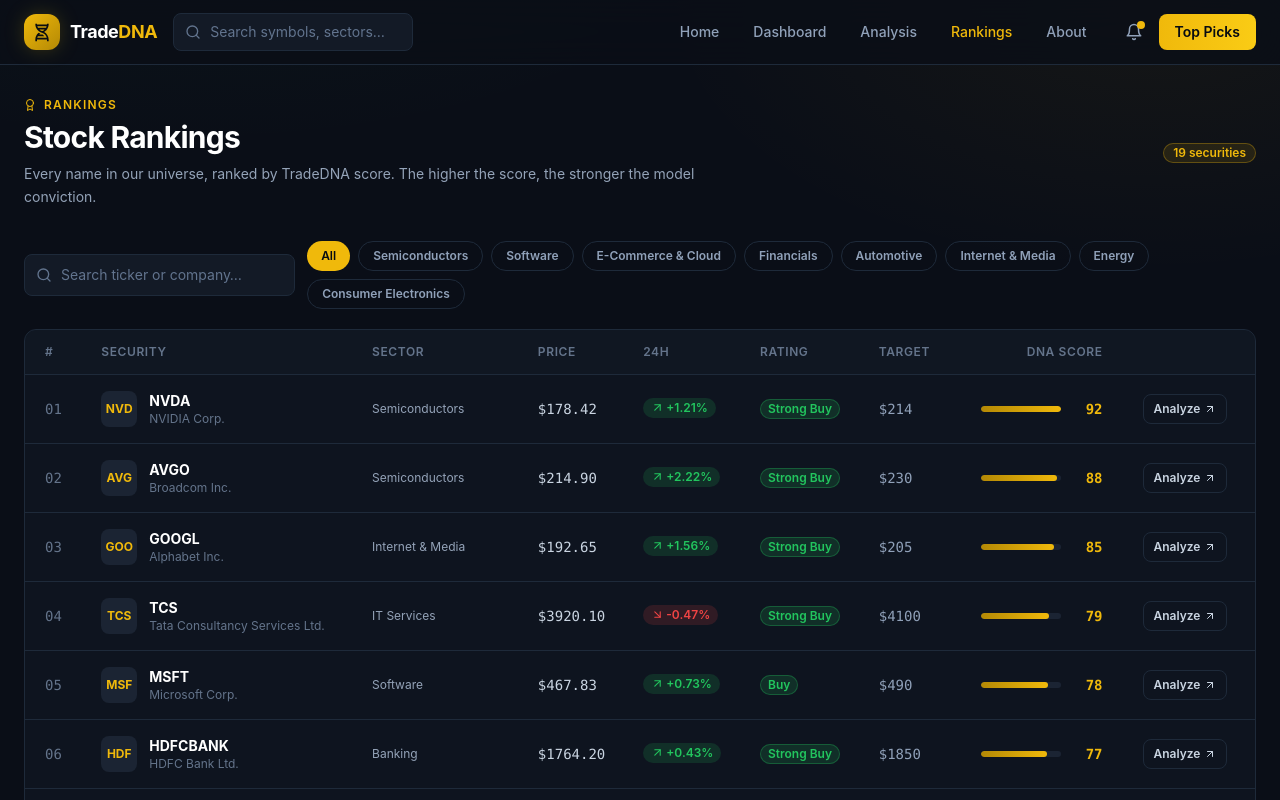
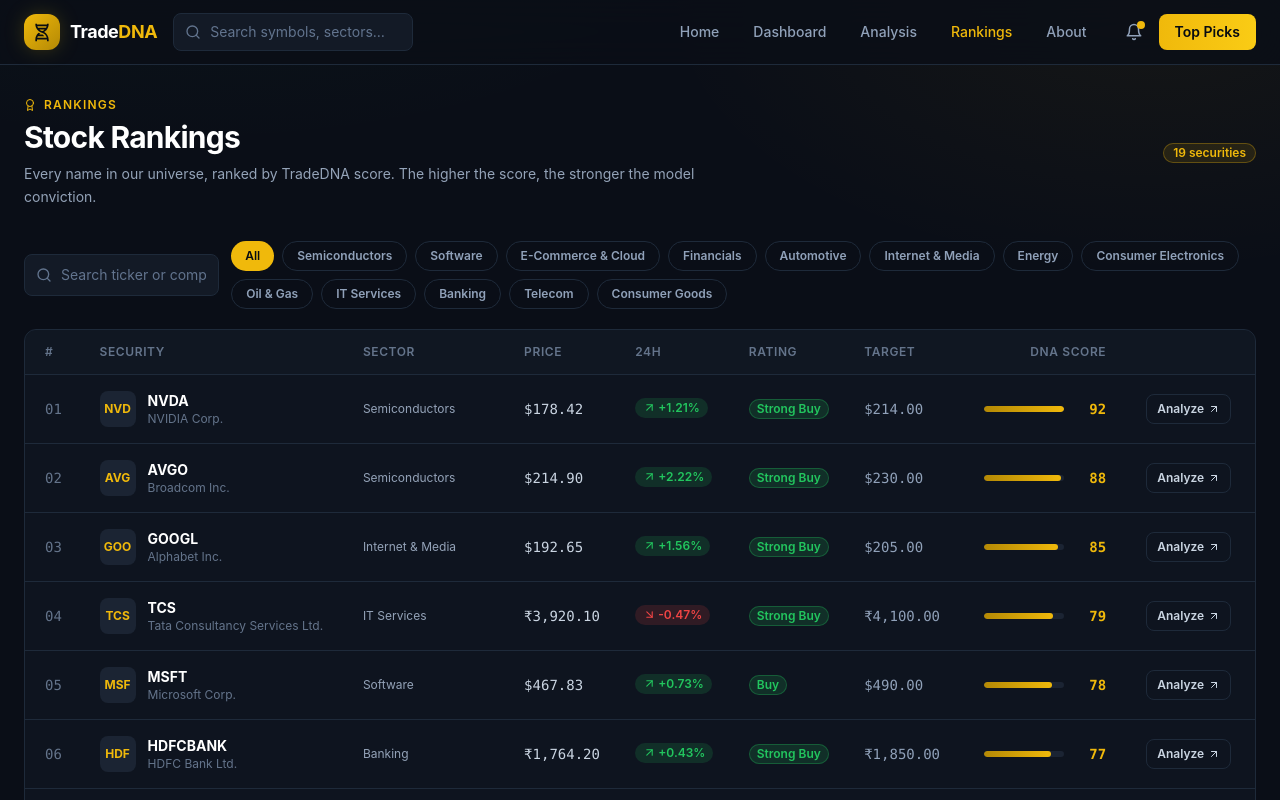
Before and after one commit to Seelam-Mohith/Trade-DNA, a React (Vite) app: page /rankings in a window 1280 px wide. Shown: the top 800 px of the page. Built offline with nearby package versions, Linux system fonts and the light colour scheme; no server answers.

Commit message:
Show currency-aware prices across the app

```diff
--- a/index.html
+++ b/index.html
@@ -6,7 +6,7 @@
     <meta name="viewport" content="width=device-width, initial-scale=1.0" />
     <meta name="description" content="TradeDNA — AI-powered stock recommendations and market analytics." />
     <meta name="theme-color" content="#0a0e17" />
-    <title>TradeDNA — AI Stock Intelligence</title>
+    <title>TradeDNA</title>
   </head>
   <body>
     <div id="root"></div>
--- a/src/pages/Dashboard.jsx
+++ b/src/pages/Dashboard.jsx
@@ -8,6 +8,7 @@
   FiArrowRight,
 } from 'react-icons/fi'
 import { getPortfolio, getStocks } from '../services/api.js'
+import { formatPrice } from '../utils/format.js'
 import PageHeader from '../components/ui/PageHeader.jsx'
 import StatCard from '../components/ui/StatCard.jsx'
 import ChangePill from '../components/ui/ChangePill.jsx'
@@ -152,7 +153,7 @@
                     <p className="text-xs text-fog">{h.detail.name}</p>
                   </td>
                   <td className="py-3.5 pr-4 font-mono text-slate-300">
-                    ${h.price.toFixed(2)}
+                    {formatPrice(h.price, h.detail.currency)}
                   </td>
                   <td className="py-3.5 pr-4">
                     <ChangePill value={h.changePct} />
--- a/src/pages/Home.jsx
+++ b/src/pages/Home.jsx
@@ -8,6 +8,7 @@
   FiActivity,
 } from 'react-icons/fi'
 import { mockStocks, marketIndex, aiInsights } from '../data/mockData.js'
+import { formatPrice } from '../utils/format.js'
 import ChangePill from '../components/ui/ChangePill.jsx'
 import RatingBadge from '../components/ui/RatingBadge.jsx'
 import { Sparkline, TrendLine } from '../components/ui/Charts.jsx'
@@ -149,7 +150,7 @@
               </div>
               <div className="mt-4 flex items-baseline justify-between">
                 <p className="font-mono text-xl font-bold text-white">
-                  ${s.price.toFixed(2)}
+                  {formatPrice(s.price, s.currency)}
                 </p>
                 <ChangePill value={s.changePct} />
               </div>
--- a/src/pages/Rankings.jsx
+++ b/src/pages/Rankings.jsx
@@ -2,12 +2,28 @@
 import { Link } from 'react-router-dom'
 import { FiSearch, FiArrowUpRight, FiChevronRight } from 'react-icons/fi'
 import { getRankings } from '../services/api.js'
+import { formatPrice } from '../utils/format.js'
 import PageHeader from '../components/ui/PageHeader.jsx'
 import ChangePill from '../components/ui/ChangePill.jsx'
 import RatingBadge from '../components/ui/RatingBadge.jsx'
 import Loader from '../components/ui/Loader.jsx'
 
-const SECTORS = ['All', 'Semiconductors', 'Software', 'E-Commerce & Cloud', 'Financials', 'Automotive', 'Internet & Media', 'Energy', 'Consumer Electronics']
+const SECTORS = [
+  'All',
+  'Semiconductors',
+  'Software',
+  'E-Commerce & Cloud',
+  'Financials',
+  'Automotive',
+  'Internet & Media',
+  'Energy',
+  'Consumer Electronics',
+  'Oil & Gas',
+  'IT Services',
+  'Banking',
+  'Telecom',
+  'Consumer Goods',
+]
 
 export default function Rankings() {
   const [rankings, setRankings] = useState([])
@@ -117,7 +133,7 @@
                   </td>
                   <td className="px-4 py-4 text-xs text-mist">{s.sector}</td>
                   <td className="px-4 py-4 font-mono text-slate-300">
-                    ${s.price.toFixed(2)}
+                    {formatPrice(s.price, s.currency)}
                   </td>
                   <td className="px-4 py-4">
                     <ChangePill value={s.changePct} />
@@ -126,7 +142,7 @@
                     <RatingBadge rating={s.rating} />
                   </td>
                   <td className="px-4 py-4 font-mono text-slate-400">
-                    ${s.targets.consensus}
+                    {formatPrice(s.targets.consensus, s.currency)}
                   </td>
                   <td className="px-5 py-4 text-right">
                     <div className="flex items-center justify-end gap-2.5">
```
